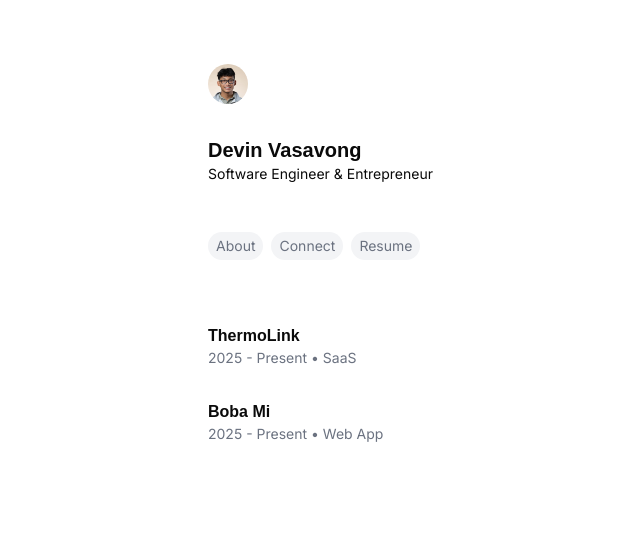
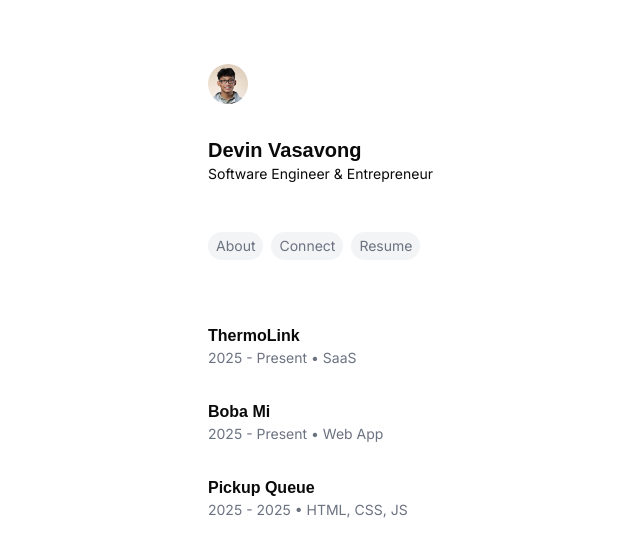
Before and after one commit to devinvasavong/portfolio, a Next.js app: page / in a window 1280 px wide. Shown: the top 556 px of the page, without its empty margins (144-784 px from the left). Built offline with nearby package versions, Linux system fonts and the light colour scheme; a web font is replaced by a local one.

Commit message:
Push new project

```diff
--- a/app/(projects)/pickup-queue-inspired-by-crumbl/page.tsx
+++ b/app/(projects)/pickup-queue-inspired-by-crumbl/page.tsx
@@ -175,9 +175,9 @@ export default function PickupQueuePage() {
           href="https://codepen.io/devinvasavong/full/gOjbERp"
           target="_blank"
           rel="noreferrer"
-          className="inline-block mt-4 px-4 py-2 rounded-md bg-black text-white hover:bg-gray-900 transition"
+          className="bg-gray-100 hover:bg-gray-200 text-gray-500 px-2 py-1 rounded-full transition-colors duration-300 text-sm inline-block mt-4"
         >
-          Open on CodePen →
+          Open on CodePen
         </a>
       </FadeIn>
     </div>
--- a/app/page.tsx
+++ b/app/page.tsx
@@ -16,6 +16,13 @@ const PROJECT = [
         from: "2025",
         to: "Present",
         type: "Web App"
+    },
+    {
+        href: "pickup-queue-inspired-by-crumbl",
+        name: "Pickup Queue",
+        from: "2025",
+        to: "2025",
+        type: "HTML, CSS, JS"
     }
 ]
 
```
